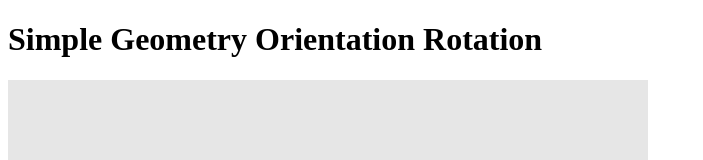
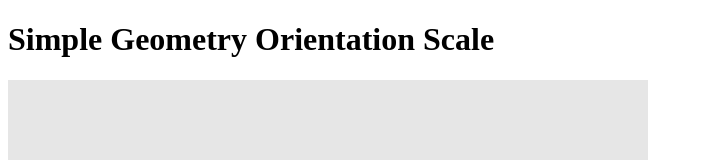
Before and after one commit to CoreJa/Intro-to-Computer-Graphics, a plain HTML site: page drawTriangle_v4/drawTriangle_v4_Scale.html in a window 1280 px wide. Shown: the top 160 px of the page, without its empty margins (0-703 px from the left). Drawn offline with Linux system fonts and the light colour scheme.

Commit message:
fixing typo

```diff
--- a/drawTriangle_v4/drawTriangle_v4_Scale.html
+++ b/drawTriangle_v4/drawTriangle_v4_Scale.html
@@ -4,10 +4,10 @@
     <meta charset="UTF-8">
     <meta http-equiv="X-UA-Compatible" content="IE=edge">
     <meta name="viewport" content="width=device-width, initial-scale=1.0">
-    <title>Simple Geometry Orientation Rotation</title>
+    <title>Simple Geometry Orientation Scale</title>
 </head>
 <body>
-    <h1>Simple Geometry Orientation Rotation</h1>
+    <h1>Simple Geometry Orientation Scale</h1>
     <!-- made a little adjustment to the size of canvas so it's indeed a square. -->
     <canvas id="c" width="640" height="640"></canvas>
     <p>Scale: <input id="range" type="range" max="2.0" min="0.1" step="0.1" value="1"></p>
```
